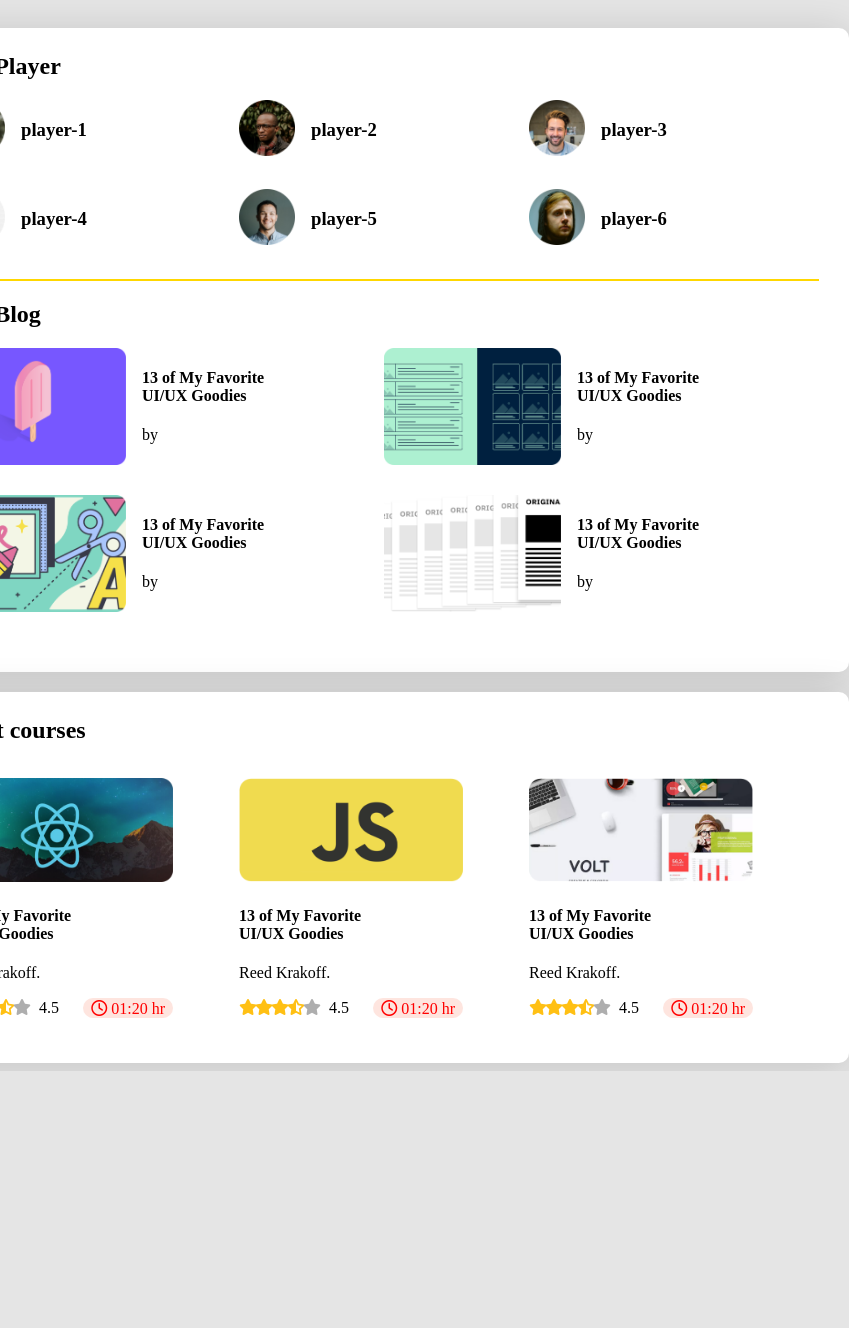
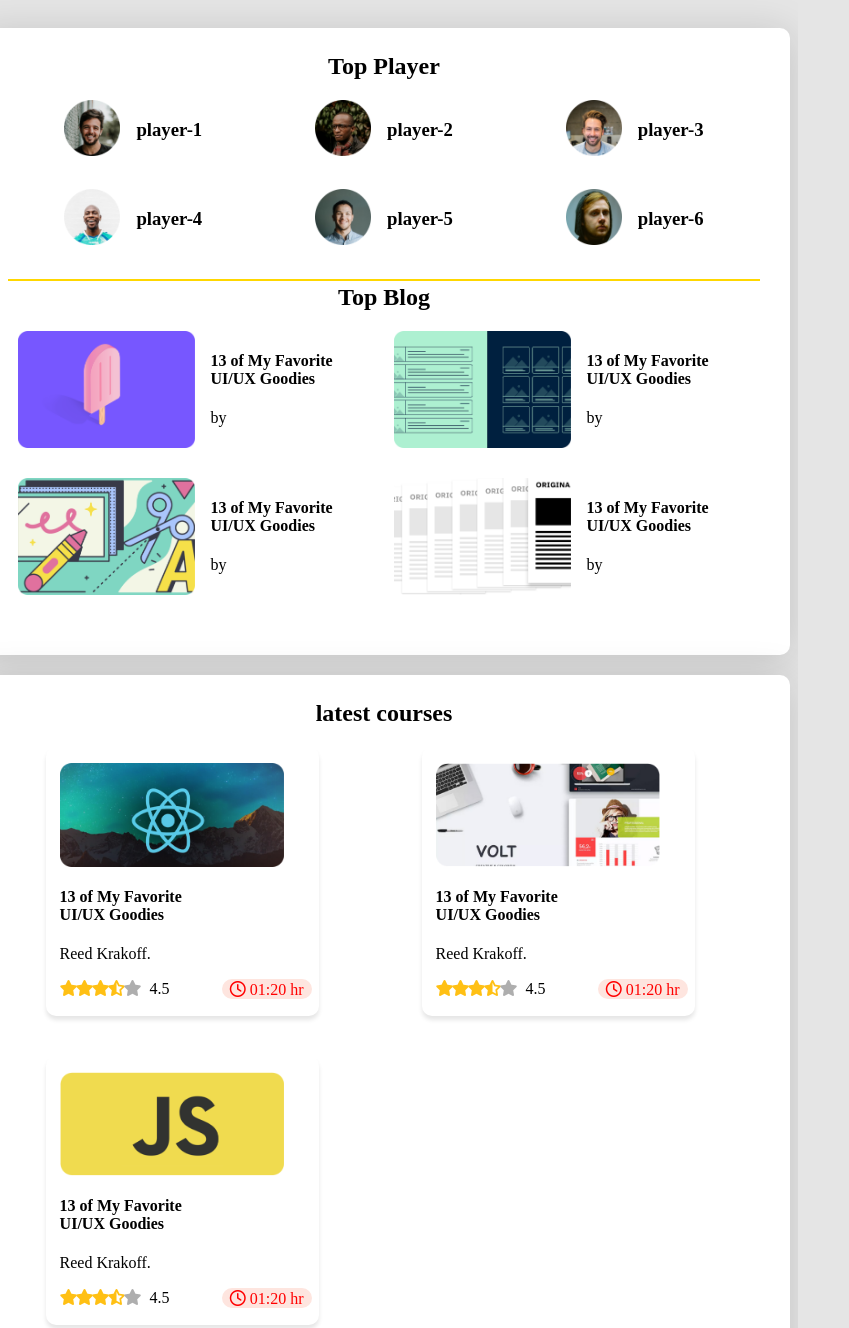
Before and after one commit to info-mdshakeeb/leader-board-css3, a plain HTML site: page index.html in a window 768 px wide. Shown: the top 1328 px of the page, 849 px wide, since content can reach past the window. Before the commit the page ends 1071 px from the top, so only its background shows below. Drawn offline with Linux system fonts and the light colour scheme.

Commit message:
responsive done

```diff
--- a/index.html
+++ b/index.html
@@ -9,6 +9,7 @@
       crossorigin="anonymous"
     ></script>
     <link rel="stylesheet" href="style.css" />
+    <link rel="stylesheet" href="responsive.css" />
     <title>Document</title>
   </head>
   <body>
@@ -49,7 +50,7 @@
         </div>
         <hr />
         <div class="top-blogs">
-          <h2 class="">Top Blog</h2>
+          <h2 class="title">Top Blog</h2>
 
           <div class="blogs">
             <div class="blog">
@@ -112,10 +113,8 @@
                 </div>
               </div>
             </div>
-          </div>
-          <div class="courses">
             <div class="course">
-              <img src="./images/courses/course-3.png" alt="" />
+              <img src="./images/courses/course-2.png" alt="" />
               <div class="">
                 <h4>13 of My Favorite <br />UI/UX Goodies</h4>
                 <p>Reed Krakoff.</p>
@@ -137,10 +136,8 @@
                 </div>
               </div>
             </div>
-          </div>
-          <div class="courses">
             <div class="course">
-              <img src="./images/courses/course-2.png" alt="" />
+              <img src="./images/courses/course-3.png" alt="" />
               <div class="">
                 <h4>13 of My Favorite <br />UI/UX Goodies</h4>
                 <p>Reed Krakoff.</p>
--- /dev/null
+++ b/responsive.css
@@ -0,0 +1,74 @@
+@media only screen and (max-width: 600px) {
+  /* top-palyer section */
+  .container {
+    width: 100%;
+  }
+  .title {
+    text-align: center;
+  }
+  .players {
+    display: grid;
+    grid-template-columns: repeat(2, 1fr);
+  }
+  .player {
+    display: flex;
+    justify-content: center;
+  }
+  /* top-blog section */
+  .blogs {
+    display: grid;
+    grid-template-columns: repeat(1, 1fr);
+  }
+  .blog {
+    display: flex;
+    justify-content: center;
+  }
+  /* latest courses section */
+  .courses {
+    display: grid;
+    grid-template-columns: repeat(1, 1fr);
+  }
+
+  .course {
+    margin-bottom: 20px;
+  }
+}
+
+@media only screen and (min-width: 601px) and (max-width: 768px) {
+  .container {
+    width: 100%;
+  }
+  .title {
+    text-align: center;
+  }
+  .players {
+    display: grid;
+    grid-template-columns: repeat(3, 1fr);
+  }
+  .player {
+    display: flex;
+    justify-content: center;
+  }
+  /* top-blog section */
+  .blogs {
+    display: grid;
+    grid-template-columns: repeat(2, 1fr);
+  }
+  .blog {
+    display: flex;
+    justify-content: center;
+  }
+  /* latest courses section */
+  .courses {
+    display: grid;
+    grid-template-columns: repeat(2, 1fr);
+    width: 100%;
+    margin-left: 5%;
+  }
+
+  .course {
+    display: flex;
+    justify-content: center;
+    margin-bottom: 40px;
+  }
+}
--- a/style.css
+++ b/style.css
@@ -64,19 +64,25 @@ hr {
   margin-left: 16px;
 }
 /* latest courses start */
-.latest-courses {
+.courses {
   display: grid;
   grid-template-columns: repeat(3, 1fr);
 }
-.courses {
+.course {
   height: 269px;
   width: 252px;
+  display: flex;
+  flex-direction: column;
+
+  justify-content: center;
+  box-shadow: 0px 4px 4px rgba(0, 0, 0, 0.1);
+  border-radius: 10px;
 }
-.courses {
-  display: flex;
-  align-items: center;
+.course {
+  padding-left: 14px;
+  padding-right: 7px;
+  margin-right: 30px;
 }
-
 .course img {
   width: 224px;
   height: 104px;
```
